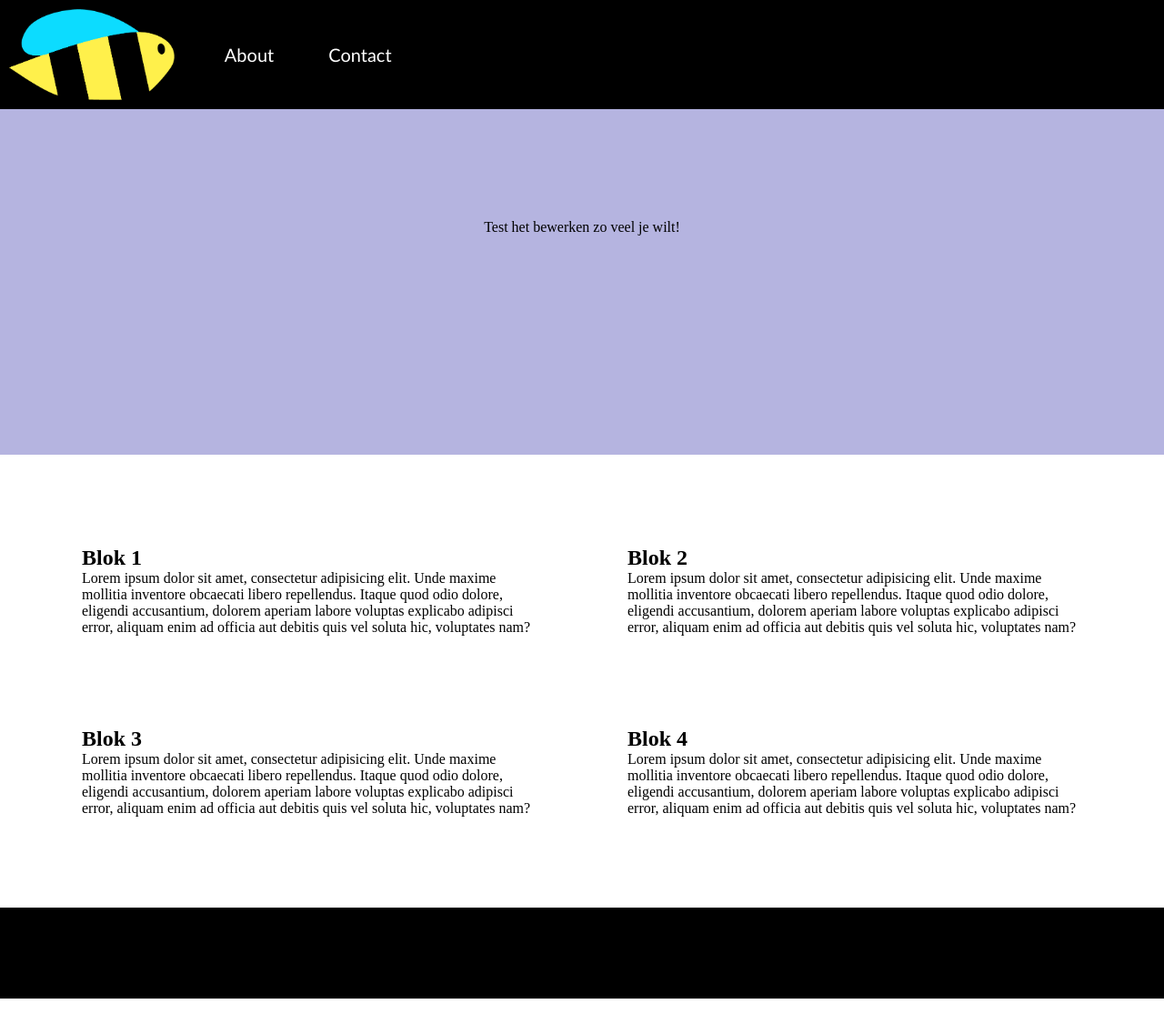
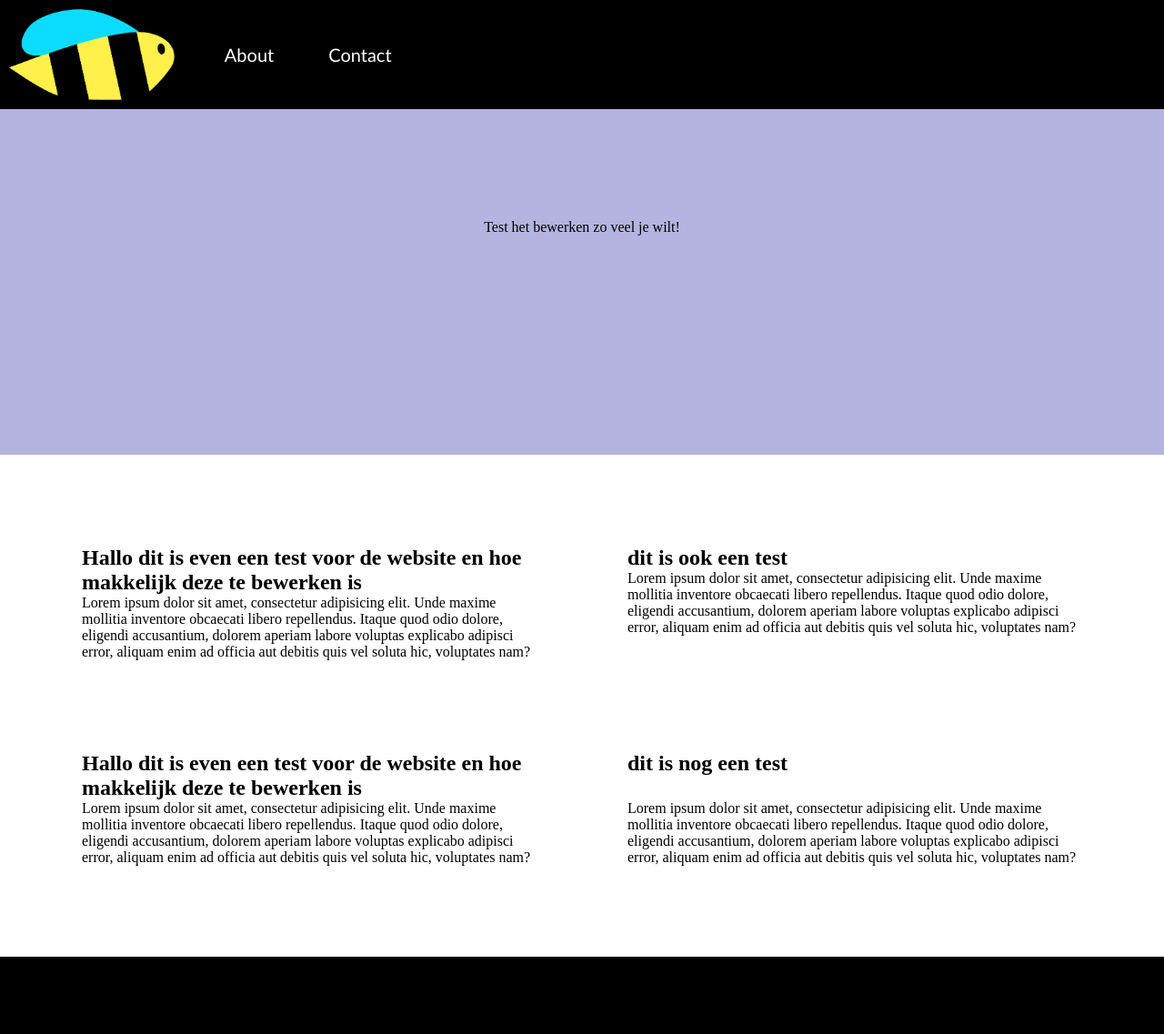
Before and after one commit to silveltman/standard-jekyll, a Jekyll site: the page built from index.html, in a window 1280 px wide and 1152 px high. Shown: the top 1137 px of the window at 91% size. Built offline with Jekyll 4.4.1, drawn with Linux system fonts in a browser that asks for light colours.

Commit message:
Updated 'index.html' via CloudCannon

```diff
--- a/index.html
+++ b/index.html
@@ -9,23 +9,39 @@
   <section class="index-info container">
 
     <div class="index-info__col">
-      <h1 class="editable">Blok 1</h1>
-      <p class="editable">Lorem ipsum dolor sit amet, consectetur adipisicing elit. Unde maxime mollitia inventore obcaecati libero repellendus. Itaque quod odio dolore, eligendi accusantium, dolorem aperiam labore voluptas explicabo adipisci error, aliquam enim ad officia aut debitis quis vel soluta hic, voluptates nam?</p>
+      <h1 class="editable">
+        Hallo dit is even een test voor de website en hoe makkelijk deze te bewerken is
+      </h1>
+      <p class="editable">
+        Lorem ipsum dolor sit amet, consectetur adipisicing elit. Unde maxime mollitia inventore obcaecati libero repellendus. Itaque quod odio dolore, eligendi accusantium, dolorem aperiam labore voluptas explicabo adipisci error, aliquam enim ad officia aut debitis quis vel soluta hic, voluptates nam?
+      </p>
     </div>
 
     <div class="index-info__col">
-      <h1 class="editable">Blok 2</h1>
-      <p class="editable">Lorem ipsum dolor sit amet, consectetur adipisicing elit. Unde maxime mollitia inventore obcaecati libero repellendus. Itaque quod odio dolore, eligendi accusantium, dolorem aperiam labore voluptas explicabo adipisci error, aliquam enim ad officia aut debitis quis vel soluta hic, voluptates nam?</p>
+      <h1 class="editable">
+        dit is ook een test
+      </h1>
+      <p class="editable">
+        Lorem ipsum dolor sit amet, consectetur adipisicing elit. Unde maxime mollitia inventore obcaecati libero repellendus. Itaque quod odio dolore, eligendi accusantium, dolorem aperiam labore voluptas explicabo adipisci error, aliquam enim ad officia aut debitis quis vel soluta hic, voluptates nam?
+      </p>
     </div>
 
     <div class="index-info__col">
-      <h1 class="editable">Blok 3</h1>
-      <p class="editable">Lorem ipsum dolor sit amet, consectetur adipisicing elit. Unde maxime mollitia inventore obcaecati libero repellendus. Itaque quod odio dolore, eligendi accusantium, dolorem aperiam labore voluptas explicabo adipisci error, aliquam enim ad officia aut debitis quis vel soluta hic, voluptates nam?</p>
+      <h1 class="editable">
+        Hallo dit is even een test voor de website en hoe makkelijk deze te bewerken is
+      </h1>
+      <p class="editable">
+        Lorem ipsum dolor sit amet, consectetur adipisicing elit. Unde maxime mollitia inventore obcaecati libero repellendus. Itaque quod odio dolore, eligendi accusantium, dolorem aperiam labore voluptas explicabo adipisci error, aliquam enim ad officia aut debitis quis vel soluta hic, voluptates nam?
+      </p>
     </div>
 
     <div class="index-info__col">
-      <h1 class="editable">Blok 4</h1>
-      <p class="editable">Lorem ipsum dolor sit amet, consectetur adipisicing elit. Unde maxime mollitia inventore obcaecati libero repellendus. Itaque quod odio dolore, eligendi accusantium, dolorem aperiam labore voluptas explicabo adipisci error, aliquam enim ad officia aut debitis quis vel soluta hic, voluptates nam?</p>
+      <h1 class="editable">
+        dit is nog een test<br />&nbsp;
+      </h1>
+      <p class="editable">
+        Lorem ipsum dolor sit amet, consectetur adipisicing elit. Unde maxime mollitia inventore obcaecati libero repellendus. Itaque quod odio dolore, eligendi accusantium, dolorem aperiam labore voluptas explicabo adipisci error, aliquam enim ad officia aut debitis quis vel soluta hic, voluptates nam?
+      </p>
     </div>
 
   </section>
```
